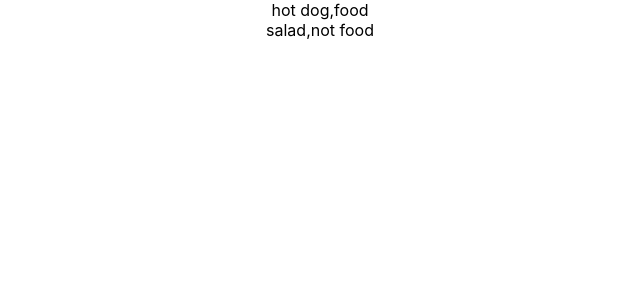
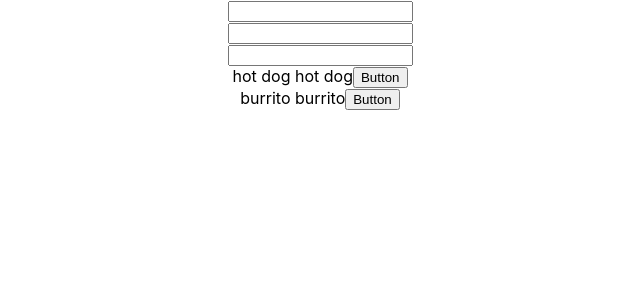
Before and after one commit to jschmitz2/iit-covid-dashboard, a React (Create React App) app in the folder iit-covid-dashboard/: page / in a window 1280 px wide. Shown: the top 300 px of the page, without its empty margins (320-960 px from the left). Built offline with nearby package versions, Linux system fonts and the light colour scheme.

Commit message:
learning react

```diff
--- a/iit-covid-dashboard/src/App.js
+++ b/iit-covid-dashboard/src/App.js
@@ -3,37 +3,126 @@ import logo from './logo.svg';
 import './App.css';
 
 
+class Food {
+  constructor(name, type, key) {
+    this.name = name;
+    this.type = type;
+    this.key = key;
+  }
+
+  getName() {
+    return (this.name + " " + this.name);
+  }
+
+  getType() {
+    return this.type;
+  }
+
+  getKey() {
+    return this.key;
+  }
+
+}
+
+const list = [
+  new Food("hot dog", "food", 0),
+  new Food("burrito", "food", 1)
+];
+
 class App extends Component {
-  render () {
-    const list = [
-      {
-      "name": "hot dog",
-      "type": "food",
-      "nutrition": "poor",
-      "objectID": 0
-      },
-      {
-        "name": "salad",
-        "type": "not food",
-        "nutrition": "poor",
-        "objectID": 1
-      }
-    ];
+  constructor(props) {
+    super(props);
+    this.state = {
+      list,
+      searchTerm: ''
+      // Every time you modify this.state of a component,
+      // the component will redraw.
+    };
+    this.onDismiss = this.onDismiss.bind(this);
+    this.onSearchChange = this.onSearchChange.bind(this);
+  }
+
+  onDismiss(id) {
+    const updatedList = this.state.list.filter(
+      item => item.getKey() != id);
+    this.setState({ list: updatedList });
+  }
+
+  onSearchChange(event) {
+    this.setState({ searchTerm: event.target.value });
+  }
+
+  isSearched(searchTerm) {
+    return function (item) {
+      return item.getName().toLowerCase().includes(searchTerm.toLowerCase());
+    }
+  }
+
+  render() {
+    const { searchTerm, list } = this.state;
+
     return (
       <div className="App">
-      {list.map(item =>
-        <div key={item.objectID}>
-          <span>
-            {item.name},
-          </span>
-          <span>
-            {item.type}
-          </span>
-        </div>
-      )}
+        <Search
+          value={searchTerm}
+          onChange={this.onSearchChange}
+        />
+        <Search
+          value={searchTerm.toLocaleLowerCase()}
+          onChange={this.onSearchChange}
+        />
+        <Search
+          value={searchTerm.toUpperCase()}
+          onChange={this.onSearchChange}
+        />
+        <Table
+          list={list}
+          searchTerm={searchTerm}
+          isSearched={this.isSearched}
+          onDismiss={this.onDismiss}
+        />
       </div>
+    )
+  }
+}
+
+class Search extends Component {
+  render() {
+    console.log(this);
+    const { value, onChange } = this.props;
+    return (
+      <form>
+        <input
+          type="text"
+          value={value}
+          onChange={onChange} />
+      </form>
     );
   }
 }
 
+class Table extends Component {
+  render() {
+    console.log(this);
+    const { list, searchTerm, isSearched, onDismiss } = this.props;
+    return (
+      list.filter(isSearched(searchTerm))
+        .map(item =>
+          <div key={item.getKey()}>
+            <span>{item.getName()}</span>
+            <span>
+              <button
+                onClick={
+                  () => onDismiss(item.getKey())
+                } type="button">
+                Button
+                </button>
+            </span>
+          </div>)
+    )
+  }
+}
+
+// Page 79 of text
+
 export default App;
```
